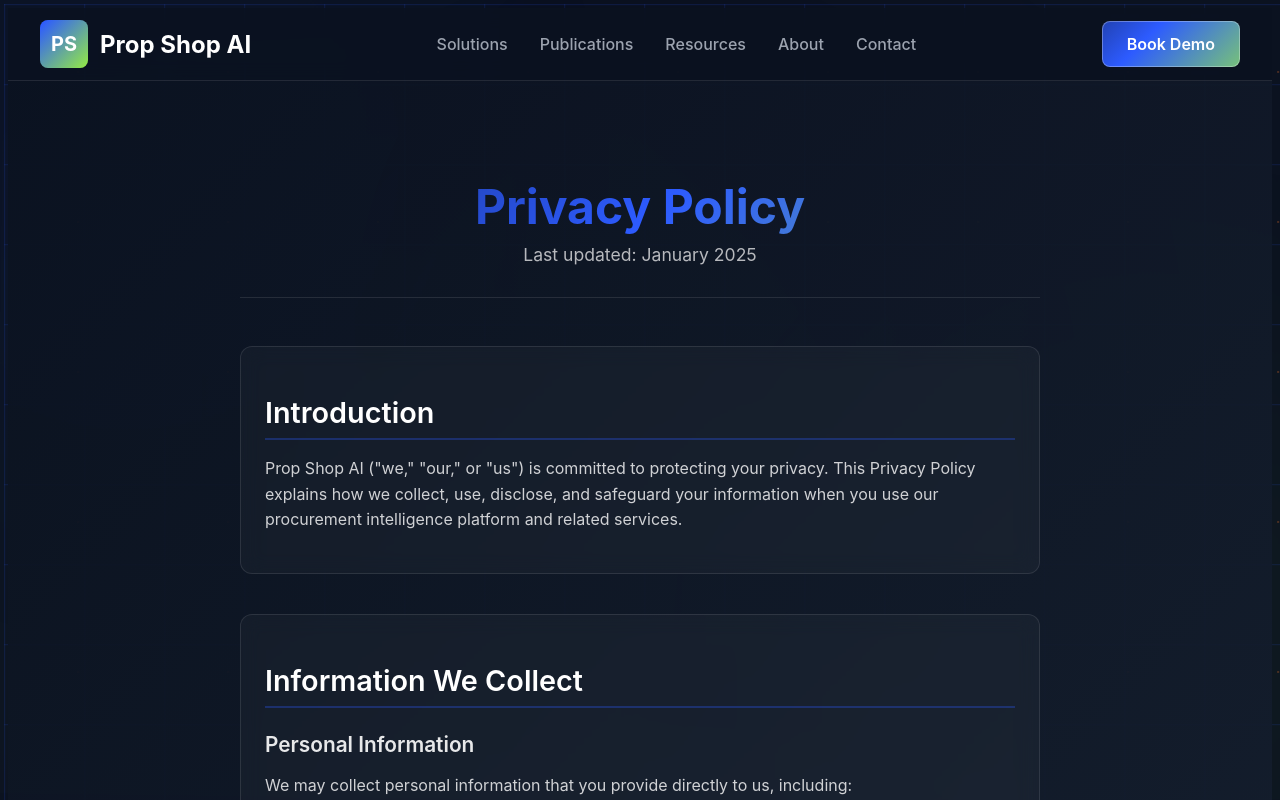
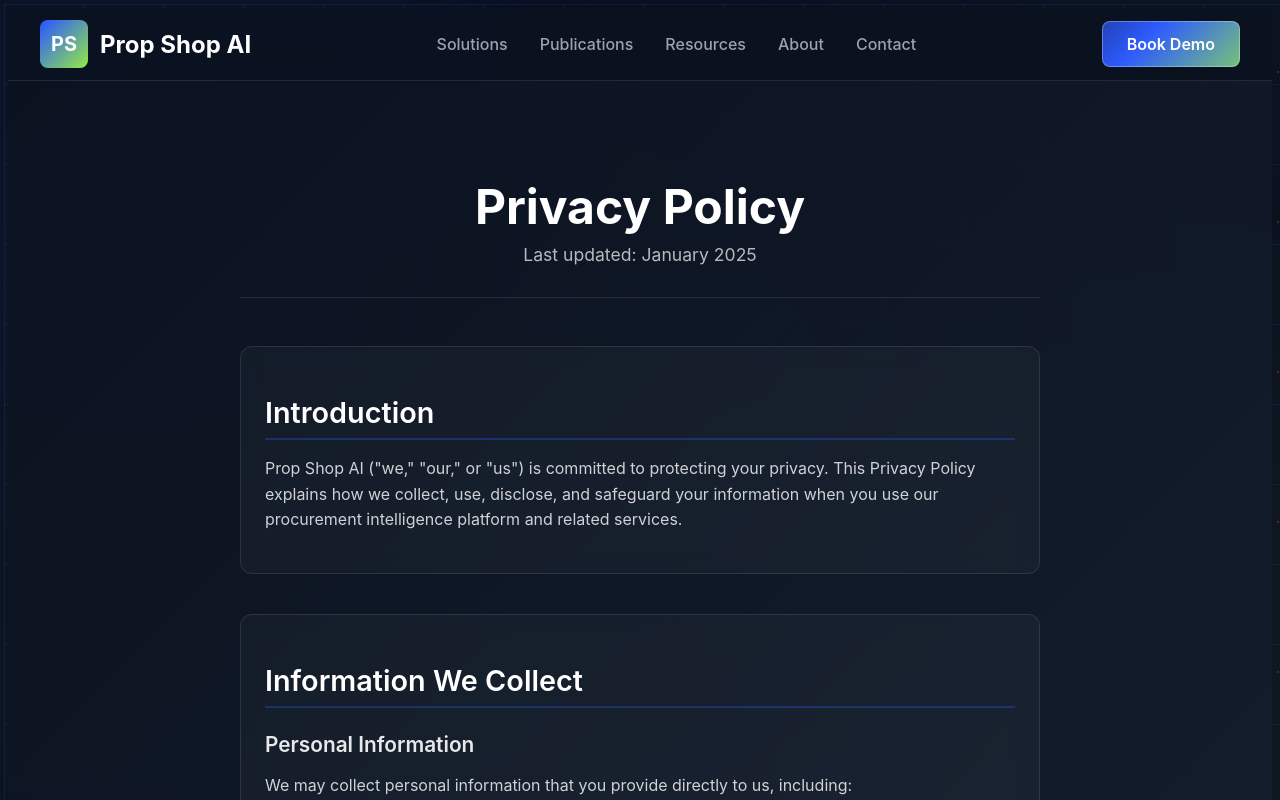
Before and after one commit to matthewbaumeister/PSAI-Website, a Next.js app: page /privacy in a window 1280 px wide. Shown: the top 800 px of the page. Built offline with nearby package versions, Linux system fonts and the light colour scheme.

Commit message:
Remove flashing color animations from legal page titles for professional appearance

```diff
--- a/src/app/globals.css
+++ b/src/app/globals.css
@@ -1119,12 +1119,6 @@ body::after {
   font-weight: 700;
   color: white;
   margin-bottom: 0.5rem;
-  background: linear-gradient(135deg, var(--gradient-colors));
-  background-size: 400% 400%;
-  animation: color-chain var(--animation-duration) var(--animation-timing) var(--animation-iteration) var(--animation-delay);
-  -webkit-background-clip: text;
-  -webkit-text-fill-color: transparent;
-  background-clip: text;
 }
 
 .legal-page .page-header .last-updated,
```
